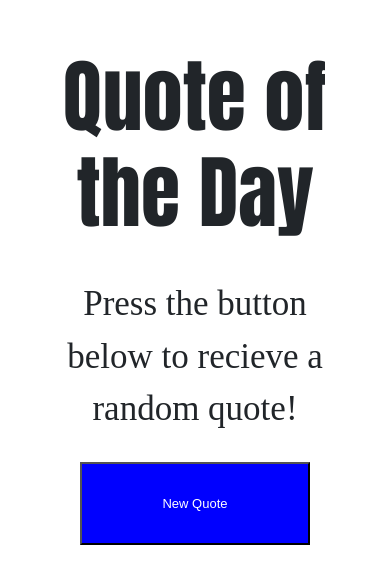
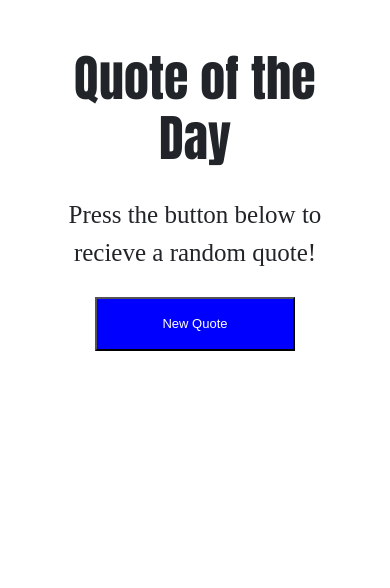
Before and after one commit to Semo48/QuotesAPP-, a plain HTML site: page index.html in a window 390 px wide. Drawn offline with Linux system fonts and the light colour scheme.

Commit message:
added media screens to be responsive

```diff
--- a/css/main.css
+++ b/css/main.css
@@ -22,3 +22,55 @@ button{
 button:hover{
     background-color: green;
 }
+
+@media screen  and (max-width:576px) {
+ h2{
+    font-size: 40px;
+    font-weight: 500;
+    font-family: Impact, Haettenschweiler, 'Arial Narrow Bold', sans-serif;
+    padding-bottom: 20px;
+}
+
+p , h3{
+    font-size: 20px;
+    font-weight: 400;
+    font-family: 'Times New Roman', Times, serif;
+    padding-bottom: 10px;
+}
+
+button{
+    padding: 10px 60px;
+    background-color: blue;
+    color: white;
+    font-size: 13px;
+    font-family: Arial, Helvetica, sans-serif;
+    margin-bottom: 30px;
+
+}
+}
+
+@media screen  and (max-width:768px) {
+ h2{
+    font-size: 50px;
+    font-weight: 500;
+    font-family: Impact, Haettenschweiler, 'Arial Narrow Bold', sans-serif;
+    padding-bottom: 20px;
+}
+
+p , h3{
+    font-size: 25px;
+    font-weight: 400;
+    font-family: 'Times New Roman', Times, serif;
+    padding-bottom: 10px;
+}
+
+button{
+    padding: 15px 65px;
+    background-color: blue;
+    color: white;
+    font-size: 13px;
+    font-family: Arial, Helvetica, sans-serif;
+    margin-bottom: 30px;
+
+}
+}
```
